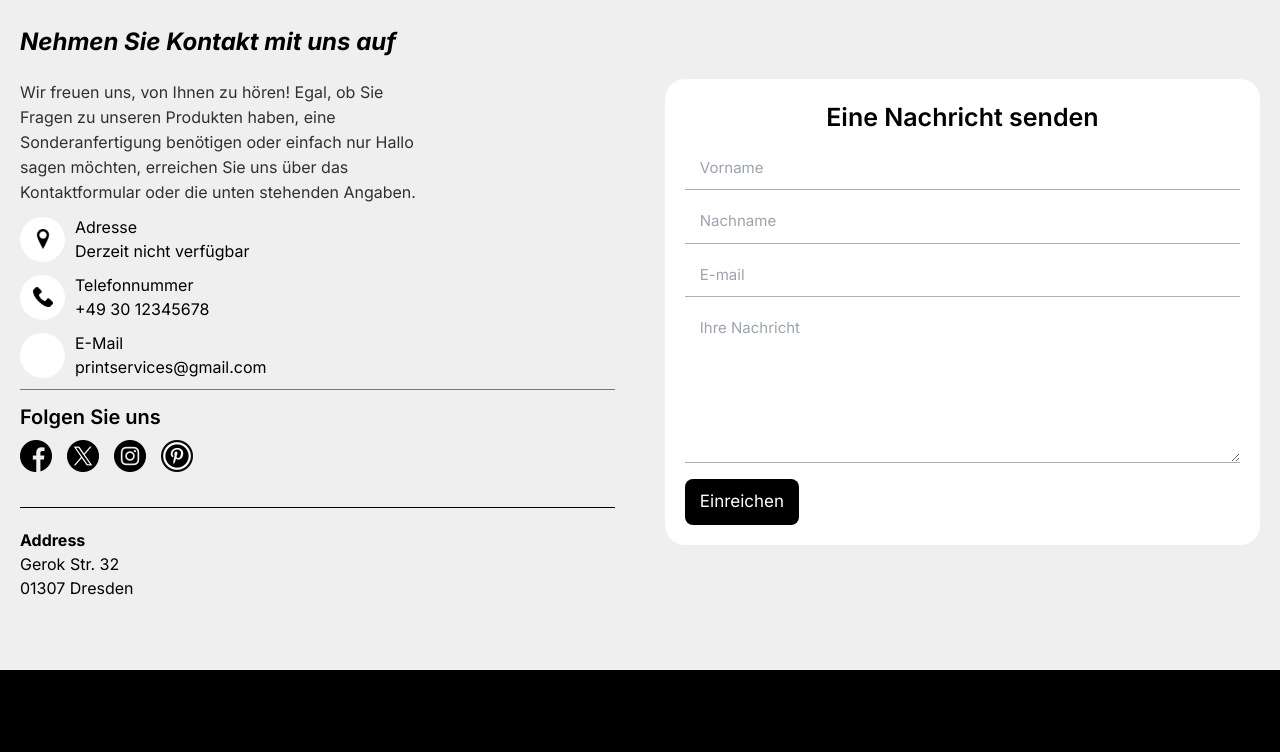
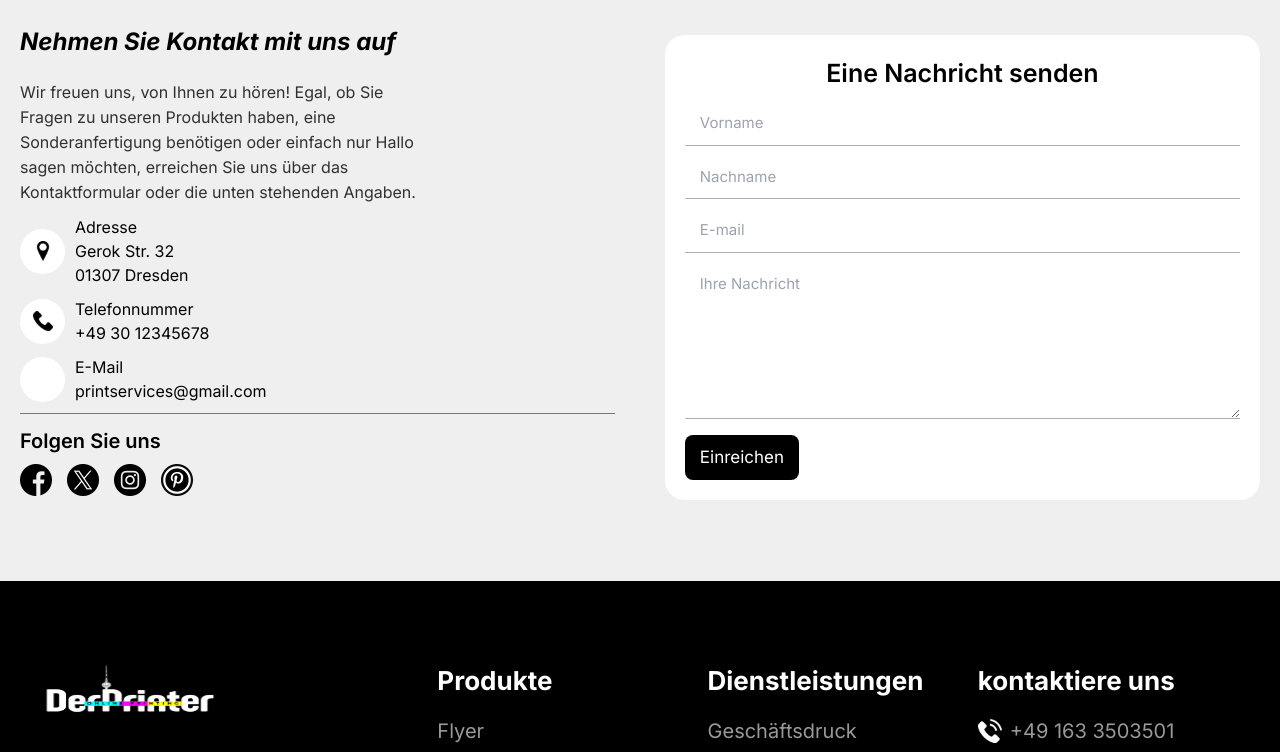
Before and after one commit to MohamedTarekOsman/DerPrinter_Project, a React (Vite) app in the folder DerPrinter/: page /contact-us in a window 1280 px wide. Shown: the part 453-1205 px from the top of the page. Built offline with nearby package versions, Linux system fonts and the light colour scheme.

Commit message:
contact us

```diff
--- a/DerPrinter/src/components/ContactUs/ContactLeftSide/ContactLeftSide.jsx
+++ b/DerPrinter/src/components/ContactUs/ContactLeftSide/ContactLeftSide.jsx
@@ -8,21 +8,34 @@ import FollowUs from '../FollowUS/FollowUs';
 const ContactLeftSide = () => {
   const contactInfo = [
     {
-          icon: location, // استبدل هذا بالمسار أو اسم الأيقونة المناسبة
+      icon: location,
       title: "Adresse",
-          description: "Derzeit nicht verfügbar",
+      description: (
+        <>
+          Gerok Str. 32 <br />
+          01307 Dresden
+        </>
+      ),
       imgAlt: "Location Icon"
     },
     {
-          icon: phone, // استبدل هذا بالمسار أو اسم الأيقونة المناسبة
+      icon: phone,
       title: "Telefonnummer",
-          description: "+49 30 12345678",
+      description: (
+        <>
+          +49 30 12345678
+        </>
+      ),
       imgAlt: "Phone Icon"
     },
     {
-          icon: gmail, // استبدل هذا بالمسار أو اسم الأيقونة المناسبة
+      icon: gmail,
       title: "E-Mail",
-          description: "printservices@gmail.com",
+      description: (
+        <>
+          printservices@gmail.com
+        </>
+      ),
       imgAlt: "SMS Icon"
     },
   ];
@@ -48,9 +61,6 @@ const ContactLeftSide = () => {
             }
         </div>
         <FollowUs />
-        <hr className='border-black border-solid my-5'/>
-        <strong>Address</strong>
-        <p>Gerok Str. 32 <br/> 01307 Dresden</p>
     </div>
   )
 }
--- a/DerPrinter/src/components/ContactUs/ContactUsForm/ContactUsForm.jsx
+++ b/DerPrinter/src/components/ContactUs/ContactUsForm/ContactUsForm.jsx
@@ -1,4 +1,4 @@
-import React, { useState } from 'react';
+import { useState } from 'react';
 import InputField from '../../shared/InputField/InputField';
 import TextAreaField from '../../shared/TextareaField/TextareaField';
 import './ContactUsForm.css';
```
Lines whose indentation alone changed are shown as unchanged.
